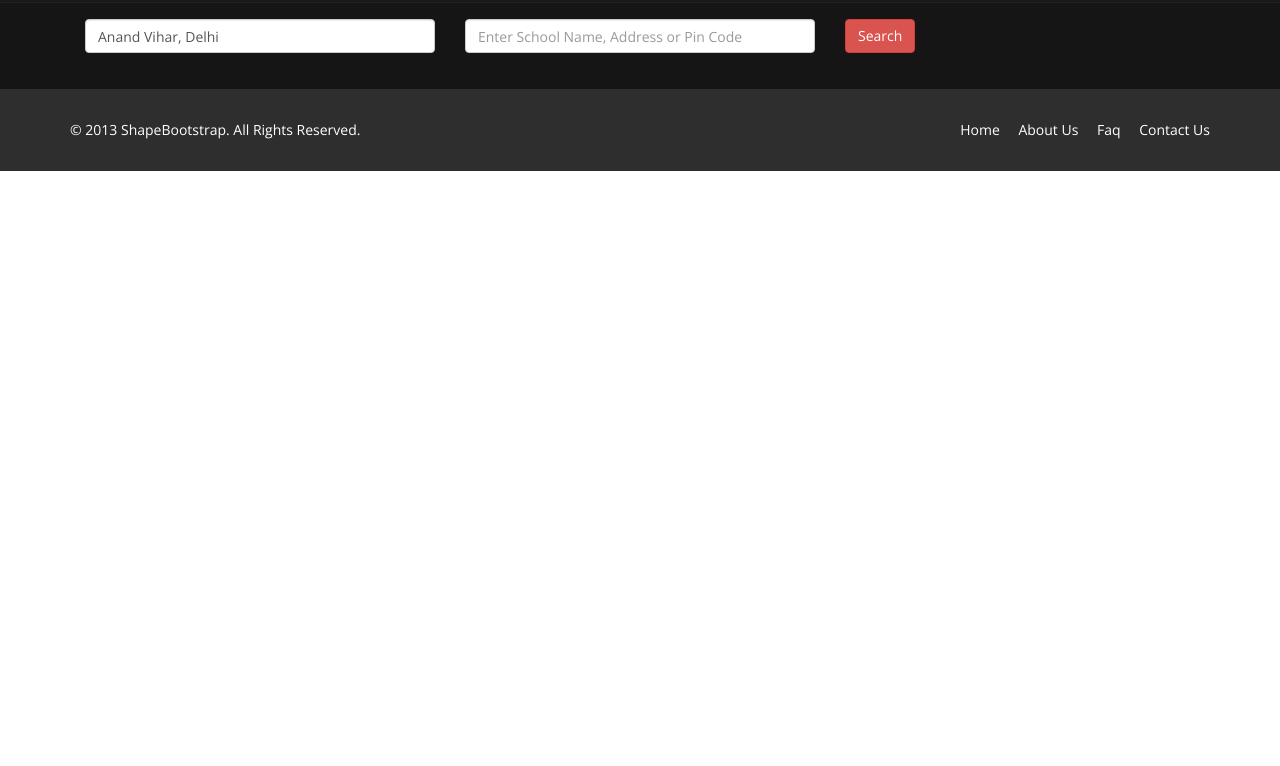
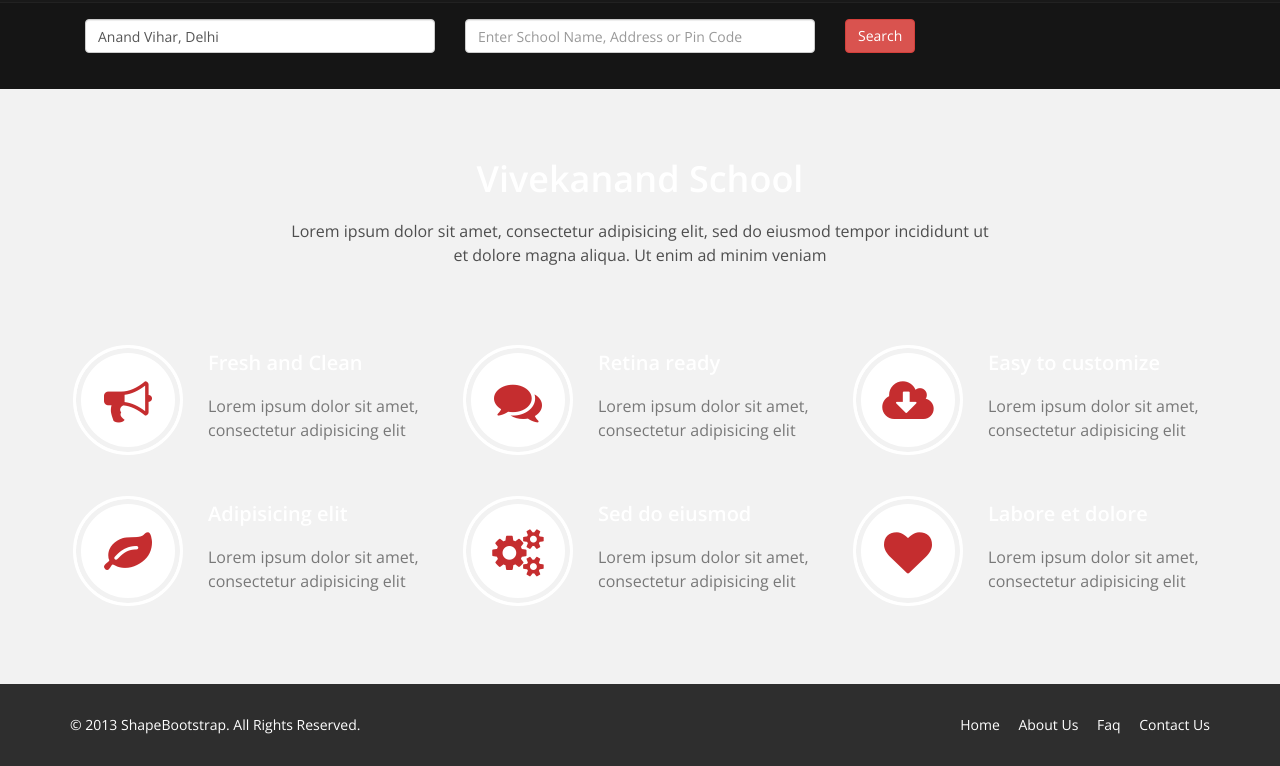
Before and after one commit to aroratheneo/rateschool, a plain HTML site: page PrototypeV1.0/P2_SchoolRate.html in a window 1280 px wide. Shown: the part 70-836 px from the top of the page. Before the commit the page ends 800 px from the top, so only its background shows below. Drawn offline with nearby package versions, Linux system fonts and the light colour scheme.

Commit message:
changes to Rating Screen

```diff
--- a/PrototypeV1.0/P2_SchoolRate.html
+++ b/PrototypeV1.0/P2_SchoolRate.html
@@ -82,6 +82,70 @@
     </header><!--/header-->
 
 
+    <section id="feature" >
+        <div class="container">
+           <div class="center wow">
+                <h2>Vivekanand School</h2>
+                <p class="lead">Lorem ipsum dolor sit amet, consectetur adipisicing elit, sed do eiusmod tempor incididunt ut <br> et dolore magna aliqua. Ut enim ad minim veniam</p>
+            </div>
+
+            <div class="row">
+                <div class="features">
+                    <div class="col-md-4 col-sm-6 wow fadeInDown" data-wow-duration="1000ms" data-wow-delay="600ms">
+                        <div class="feature-wrap">
+                            <i class="fa fa-bullhorn"></i>
+                            <h2>Fresh and Clean</h2>
+                            <h3>Lorem ipsum dolor sit amet, consectetur adipisicing elit</h3>
+                        </div>
+                    </div><!--/.col-md-4-->
+
+                    <div class="col-md-4 col-sm-6 wow fadeInDown" data-wow-duration="1000ms" data-wow-delay="600ms">
+                        <div class="feature-wrap">
+                            <i class="fa fa-comments"></i>
+                            <h2>Retina ready</h2>
+                            <h3>Lorem ipsum dolor sit amet, consectetur adipisicing elit</h3>
+                        </div>
+                    </div><!--/.col-md-4-->
+
+                    <div class="col-md-4 col-sm-6 wow fadeInDown" data-wow-duration="1000ms" data-wow-delay="600ms">
+                        <div class="feature-wrap">
+                            <i class="fa fa-cloud-download"></i>
+                            <h2>Easy to customize</h2>
+                            <h3>Lorem ipsum dolor sit amet, consectetur adipisicing elit</h3>
+                        </div>
+                    </div><!--/.col-md-4-->
+
+                    <div class="col-md-4 col-sm-6 wow fadeInDown" data-wow-duration="1000ms" data-wow-delay="600ms">
+                        <div class="feature-wrap">
+                            <i class="fa fa-leaf"></i>
+                            <h2>Adipisicing elit</h2>
+                            <h3>Lorem ipsum dolor sit amet, consectetur adipisicing elit</h3>
+                        </div>
+                    </div><!--/.col-md-4-->
+
+                    <div class="col-md-4 col-sm-6 wow fadeInDown" data-wow-duration="1000ms" data-wow-delay="600ms">
+                        <div class="feature-wrap">
+                            <i class="fa fa-cogs"></i>
+                            <h2>Sed do eiusmod</h2>
+                            <h3>Lorem ipsum dolor sit amet, consectetur adipisicing elit</h3>
+                        </div>
+                    </div><!--/.col-md-4-->
+
+                    <div class="col-md-4 col-sm-6 wow fadeInDown" data-wow-duration="1000ms" data-wow-delay="600ms">
+                        <div class="feature-wrap">
+                            <i class="fa fa-heart"></i>
+                            <h2>Labore et dolore</h2>
+                            <h3>Lorem ipsum dolor sit amet, consectetur adipisicing elit</h3>
+                        </div>
+                    </div><!--/.col-md-4-->
+                </div><!--/.services-->
+            </div><!--/.row-->
+        </div><!--/.container-->
+    </section><!--/#feature-->
+
+
+
+
 
 
     <footer id="footer" class="midnight-blue">
```
